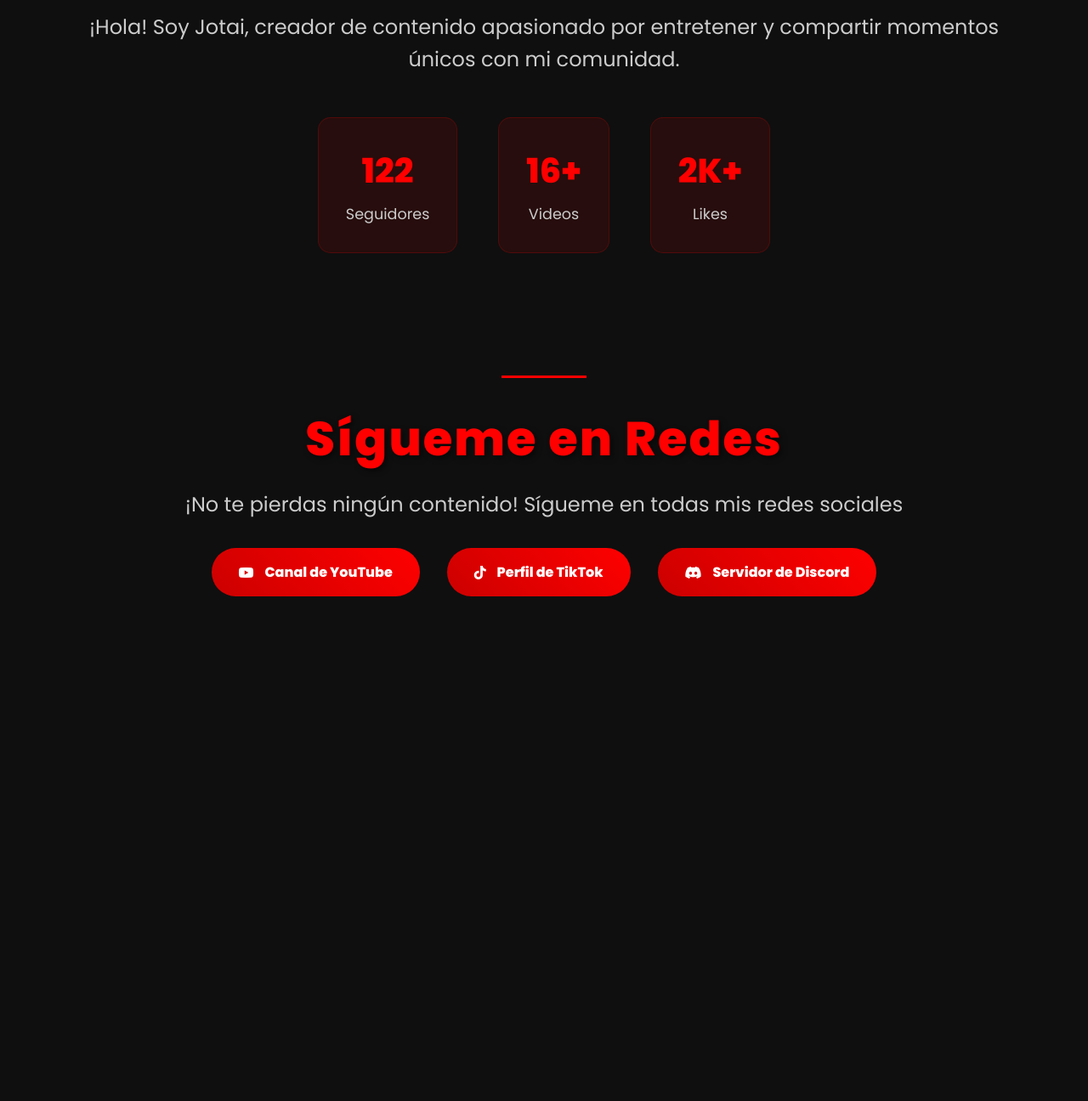
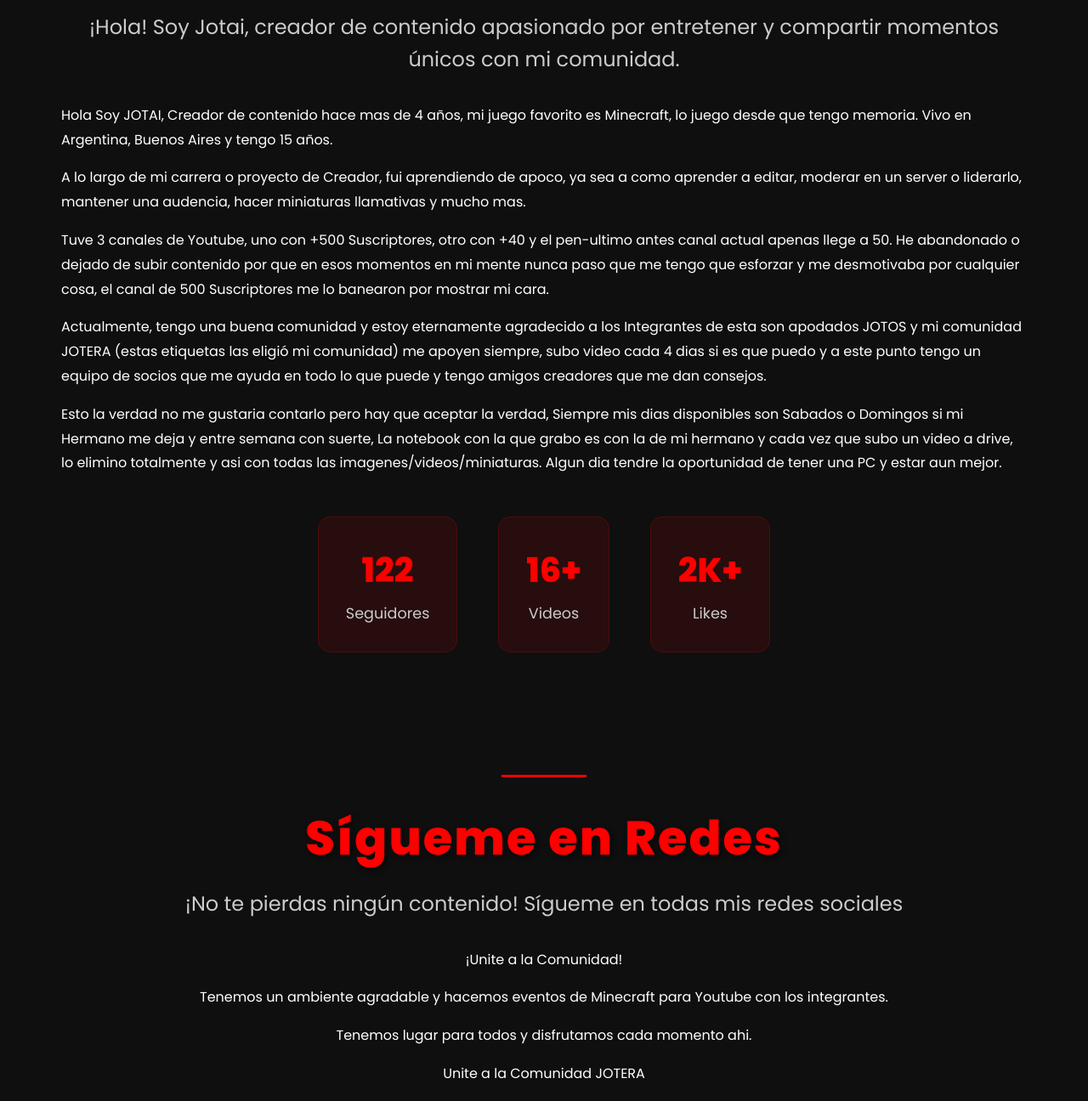
Before and after one commit to DzAlexMz/JOTAI, a plain HTML site: page index.html in a window 1280 px wide. Shown: the part 984-2280 px from the top of the page at 85% size. Before the commit the page ends 1782 px from the top, so only its background shows below. Drawn offline with Linux system fonts and the light colour scheme.

Commit message:
Update index.html

```diff
--- a/index.html
+++ b/index.html
@@ -267,6 +267,16 @@
                 gap: 1.5rem;
             }
         }
+
+        .about-text {
+            text-align: left;
+            margin: 2rem 0;
+            line-height: 1.8;
+        }
+
+        .about-text p {
+            margin-bottom: 1rem;
+        }
     </style>
 </head>
 <body>
@@ -302,6 +312,17 @@
     <section id="about" class="content-section">
         <h2 class="title">Sobre Mí</h2>
         <p class="subtitle">¡Hola! Soy Jotai, creador de contenido apasionado por entretener y compartir momentos únicos con mi comunidad.</p>
+        <div class="about-text">
+            <p>Hola Soy JOTAI, Creador de contenido hace mas de 4 años, mi juego favorito es Minecraft, lo juego desde que tengo memoria. Vivo en Argentina, Buenos Aires y tengo 15 años.</p>
+
+            <p>A lo largo de mi carrera o proyecto de Creador, fui aprendiendo de apoco, ya sea a como aprender a editar, moderar en un server o liderarlo, mantener una audencia, hacer miniaturas llamativas y mucho mas.</p>
+
+            <p>Tuve 3 canales de Youtube, uno con +500 Suscriptores, otro con +40 y el pen-ultimo antes canal actual apenas llege a 50. He abandonado o dejado de subir contenido por que en esos momentos en mi mente nunca paso que me tengo que esforzar y me desmotivaba por cualquier cosa, el canal de 500 Suscriptores me lo banearon por mostrar mi cara.</p>
+
+            <p>Actualmente, tengo una buena comunidad y estoy eternamente agradecido a los Integrantes de esta son apodados JOTOS y mi comunidad JOTERA (estas etiquetas las eligió mi comunidad) me apoyen siempre, subo video cada 4 dias si es que puedo y a este punto tengo un equipo de socios que me ayuda en todo lo que puede y tengo amigos creadores que me dan consejos.</p>
+
+            <p>Esto la verdad no me gustaria contarlo pero hay que aceptar la verdad, Siempre mis dias disponibles son Sabados o Domingos si mi Hermano me deja y entre semana con suerte, La notebook con la que grabo es con la de mi hermano y cada vez que subo un video a drive, lo elimino totalmente y asi con todas las imagenes/videos/miniaturas. Algun dia tendre la oportunidad de tener una PC y estar aun mejor.</p>
+        </div>
         <div class="stats">
             <div class="stat-item">
                 <div class="stat-number">122</div>
@@ -321,6 +342,12 @@
     <section id="social" class="content-section">
         <h2 class="title">Sígueme en Redes</h2>
         <p class="subtitle">¡No te pierdas ningún contenido! Sígueme en todas mis redes sociales</p>
+        <div class="about-text" style="text-align: center; margin-bottom: 2rem;">
+            <p>¡Unite a la Comunidad!</p>
+            <p>Tenemos un ambiente agradable y hacemos eventos de Minecraft para Youtube con los integrantes.</p>
+            <p>Tenemos lugar para todos y disfrutamos cada momento ahi.</p>
+            <p>Unite a la Comunidad JOTERA</p>
+        </div>
         <div class="social-links">
             <a href="https://www.youtube.com/@jotaii" class="social-button" target="_blank">
                 <i class="fab fa-youtube"></i> Canal de YouTube
```
